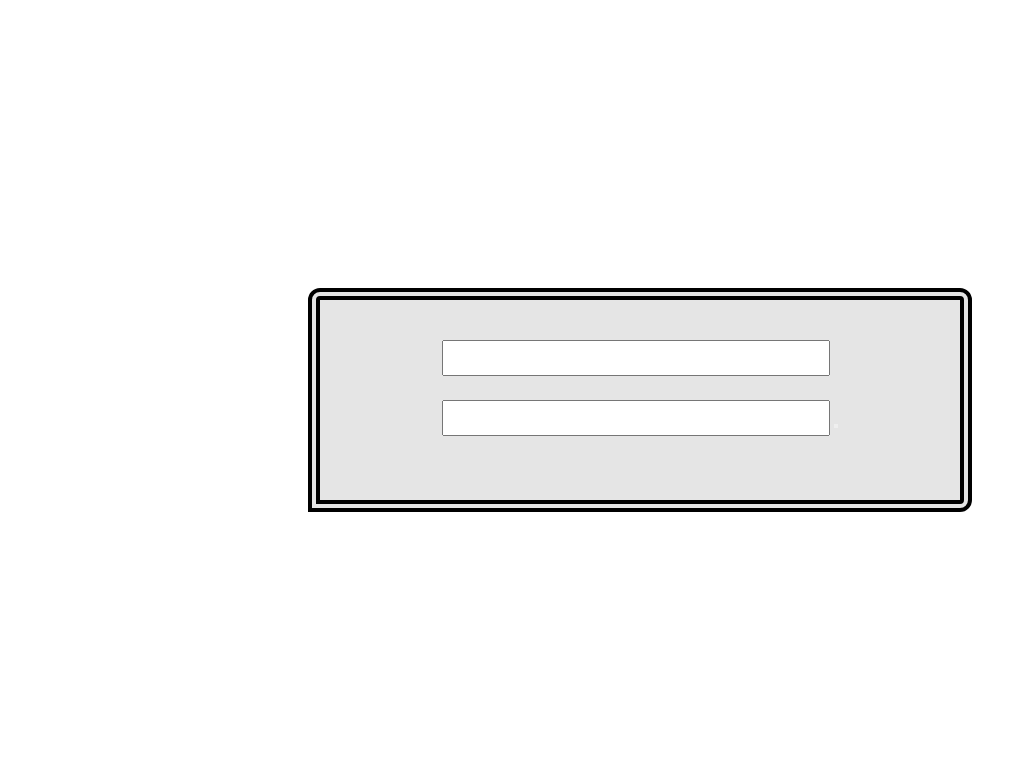
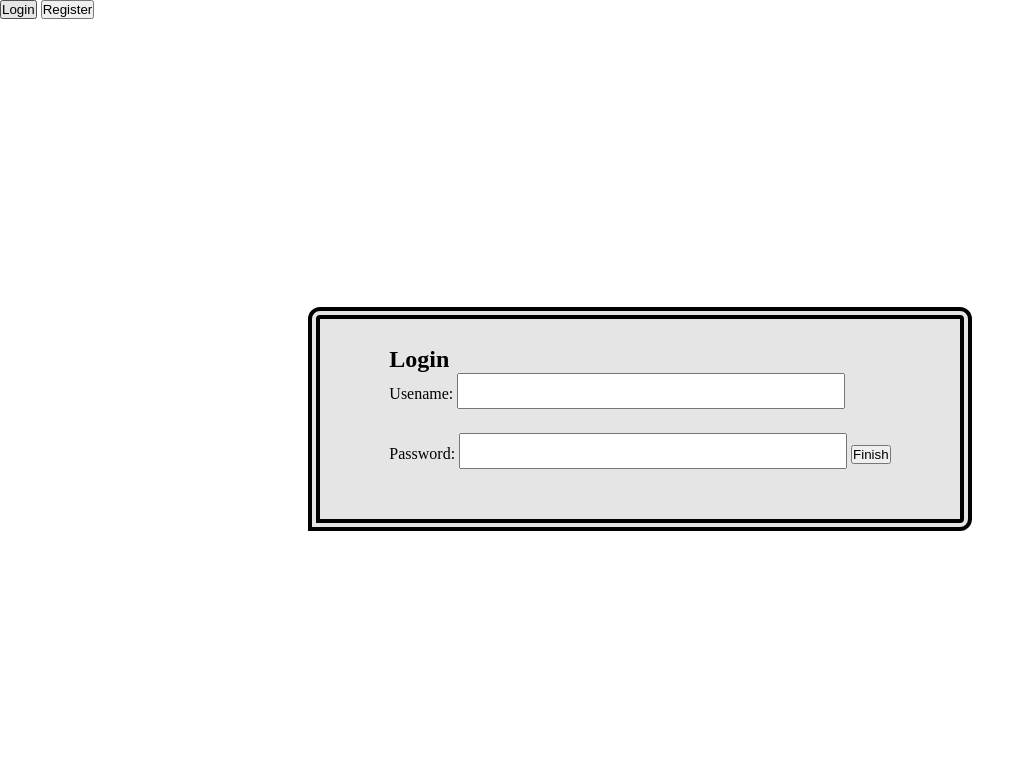
Before and after one commit to Grim-Undead-Reaper/Python_Api, a Flask app: page /auth/login in a window 1280 px wide. Shown: the top 771 px of the page, without its empty margins (0-1035 px from the left). Before the commit the page ends 512 px from the top, so only its background shows below. Run offline with Flask 3, Linux system fonts and the light colour scheme.

Commit message:
Pequenas alterações no html, tambem linkando o script js a ele

```diff
--- a/templates/AuthenticationPage.html
+++ b/templates/AuthenticationPage.html
@@ -7,14 +7,28 @@
     <link rel="stylesheet" type="text/css" href="{{ url_for('static', filename='AuthenticationStyle.css')}}">
 </head>
 <body>
+    <button id="switchLogin">Login</button>
+    <button id="switchRegister">Register</button>
     <section>
-        <div class="main-div">
+        <div class="login main-div" id="loginDivID">
             <form action="post">
-                <input type="text" name="Username" id="usernameID"><br>
-                <input type="text" name="Password" id="passwordID">
-                <button type="submit"></button>
+                <H1>Login</H1>
+                Usename: <input type="text" name="Username" id="usernameID"><br>
+                Password: <input type="text" name="Password" id="passwordID">
+                <button type="submit">Finish</button>
+            </form>
+        </div>
+
+        <div class="register main-div" id="registerDivID" style="display: none;">
+            <form action="post">
+                <H1>Register</H1>
+                Usename: <input type="text" name="Username" id="usernameID"><br>
+                Password: <input type="text" name="Password" id="passwordID">
+                <button type="submit">Finish</button>
             </form>
         </div>
     </section>
+
+    <script src="{{ url_for('static', filename='javascript/SwitchAuth.js') }}"></script>
 </body>
 </html>
```
